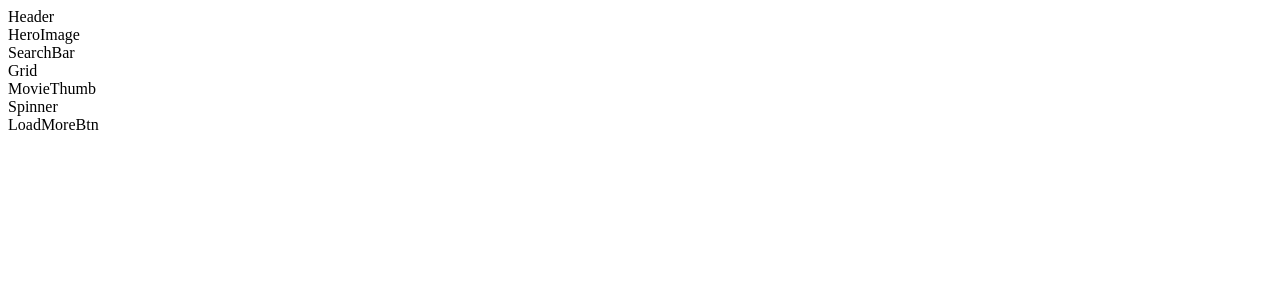
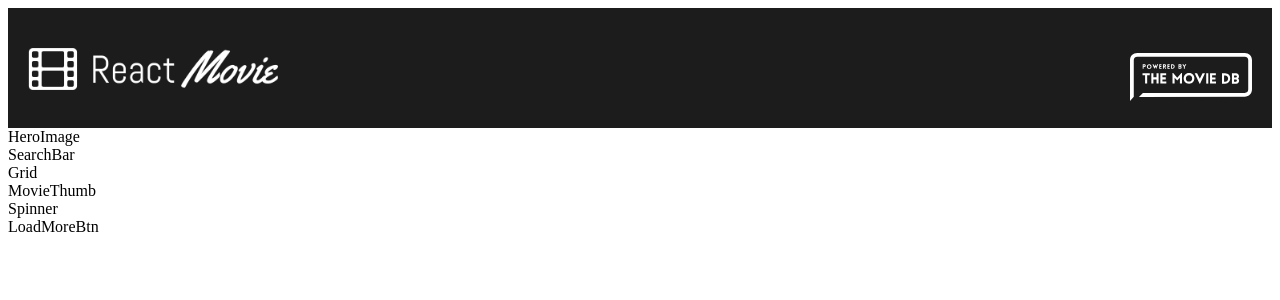
Before and after one commit to abhie-lp/RMDB, a React (Create React App) app: page / in a window 1280 px wide. Shown: the top 300 px of the page. Built offline with nearby package versions, Linux system fonts and the light colour scheme; no server answers.

Commit message:
Added image to header and style it

```diff
--- a/public/index.html
+++ b/public/index.html
@@ -15,6 +15,8 @@
       user's mobile device or desktop. See https://developers.google.com/web/fundamentals/web-app-manifest/
     -->
     <link rel="manifest" href="%PUBLIC_URL%/manifest.json" />
+    <link href="https://fonts.googleapis.com/css?family=Abel" rel="stylesheet">
+    <link href="https://stackpath.bootstrapcdn.com/font-awesome/4.7.0/css/font-awesome.min.css" rel="stylesheet">
     <!--
       Notice the use of %PUBLIC_URL% in the tags above.
       It will be replaced with the URL of the `public` folder during the build.
--- a/src/components/elements/Header.js
+++ b/src/components/elements/Header.js
@@ -1,5 +1,16 @@
 import React from "react";
 
-const Header = () => <div>Header</div>
+import RMDBLogo from "../images/reactMovie_logo.png";
+import TMDBLogo from "../images/tmdb_logo.svg";
+import {StyledHeader, StyledRMDBLogo, StyledTMDBLogo} from "../styles/StyledHeader";
+
+const Header = () => (
+    <StyledHeader>
+        <div className="header-content">
+            <StyledRMDBLogo src={RMDBLogo} alt="RMDB-Logo" />
+            <StyledTMDBLogo src={TMDBLogo} alt="TMDB-Logo" />
+        </div>
+    </StyledHeader>
+)
 
 export default Header;
```
